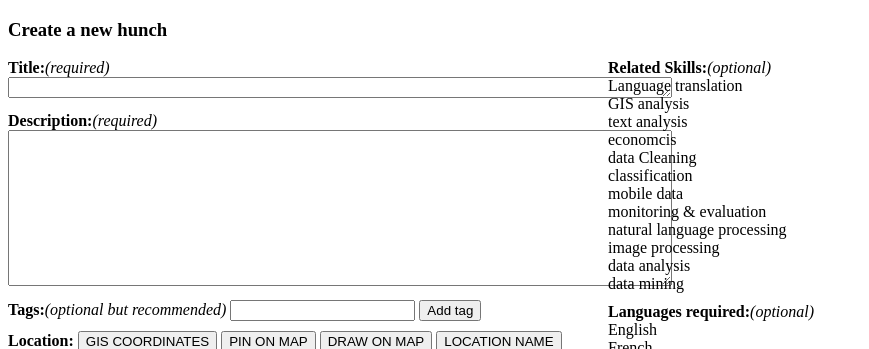
After one commit to global-pulse/HunchWorks, a Django app: template hunchworks/templates/createHunch.html in a window 1280 px wide. The commit adds this page. Shown: the top 349 px of the page, without its empty margins (0-869 px from the left). Run offline with Django 3.2, Linux system fonts and the light colour scheme; the template is opened without the code that fills it, so the values that code supplies are empty.

Commit message:
Created add a hunch page and add evidence pages. Add Evidence is not finished yet.

```diff
--- /dev/null
+++ b/hunchworks/templates/createHunch.html
@@ -0,0 +1,88 @@
+<?xml version='1.0' encoding='UTF-8'?>
+<!DOCTYPE html PUBLIC "-//W3C//DTD XHTML 1.0 Strict//EN"
+"http://www.w3.org/TR/xhtml1/DTD/xhtml1-strict.dtd">
+<html xmlns="http://www.w3.org/1999/xhtml">
+  <head>
+    <title>Create a Hunch</title>
+    <style type='text/css'>
+      #leftSide {
+        float: left;
+        clear: both;
+        width: 600px;
+        }
+      #rightSide {
+        float: left;
+      }
+      .divInput {
+        padding-bottom: 10px;
+      }
+      #relatedSkills, #languagesRequired{
+        padding-bottom: 10px;
+      }
+    </style>
+  </head>
+  <body>
+    <div id='page'>
+      <div id='header'>
+        <h3>Create a new hunch</h3>
+      </div>
+      <div id='contents'>
+		<div id='leftSide'>
+		  <div class='divInput'>
+			<b>Title:</b><em>(required)</em>
+			<textarea rows='1' cols='80'></textarea>
+		  </div>
+		  <div class='divInput'>
+			<b>Description:</b><em>(required)</em>
+			<textarea rows='10' cols='80'></textarea>
+		  </div>
+		  <div class='divInput'>
+			<b>Tags:</b><em>(optional but recommended)</em>
+			<input type='text' maxlength='40'>
+			<button type='button'>Add tag</button>
+			<div id='tagsAdded'></div>
+		  </div>
+		  <div class='divInput'>
+			<b>Location:</b>
+			<button type='button'>GIS COORDINATES</button>
+			<button type='button'>PIN ON MAP</button>
+			<button type='button'>DRAW ON MAP</button>
+			<button type='button'>LOCATION NAME</button>
+			<img src='googlemap' alt='googlemap' height='400px' width='580px'/>
+		  </div>
+		  <button type='button' onclick="location.href='addEvidence.html'">
+		    Next Step
+		  </button>
+		</div> <!-- end leftSide div -->
+		<div id='rightSide'>
+		  <div id='relatedSkills'>
+			<b>Related Skills:</b><em>(optional)</em>
+			<!-- The following are just place holders for now -->
+			<div>Language translation</div>
+			<div>GIS analysis</div>
+			<div>text analysis</div>
+			<div>economcis</div>
+			<div>data Cleaning</div>
+			<div>classification</div>
+			<div>mobile data</div>
+			<div>monitoring & evaluation</div>
+			<div>natural language processing</div>
+			<div>image processing</div>
+			<div>data analysis</div>
+			<div>data mining</div>
+		  </div>
+		  <div id='languagesRequired'>
+			<b>Languages required:</b><em>(optional)</em>
+			  <!-- The following are just place holders for now -->
+			<div>English</div>
+			<div>French</div>
+			<div>Arabic</div>
+			<div>Russian</div>
+			<div>Spanish</div>
+			<div>Chinese</div>
+		  </div>
+		</div> <!-- end rightSide div -->
+      </div>
+    </div> <!-- end page div -->
+  </body>
+</html>
--- a/hunchworks/templates/homepage.html
+++ b/hunchworks/templates/homepage.html
@@ -18,7 +18,10 @@
       </div>
     </div> <!-- end welcome div -->
     <div id='createHunch'>
-      Start a new Hunch! <button type='button'>Create a Hunch</button>
+      Start a new Hunch!
+      <button type='button' onclick="location.href='createHunch.html'">
+        Create a Hunch
+      </button>
     </div> <!-- end createHunch -->
     <div id='recentHunches'>
       <h3>Recent Hunch updates:</h3>
--- a/hunchworks/templates/profileStrict.html
+++ b/hunchworks/templates/profileStrict.html
@@ -155,7 +155,10 @@
         </div> <!-- end invite div -->
       </div> <!-- end leftSide div -->
       <div id='rightSide'>
-        <button id='createHunchButton' type='button'> Create a Hunch! </button>
+        <button id='createHunchButton' type='button'
+          onclick="location.href='createHunch.html'">
+          Create a Hunch!
+        </button>
         <!-- Link to the createHunch page -->
         <div id='complementaryDiv'>
           <h3>People with complementary skills</h3>
--- a/hunchworks/urls.py
+++ b/hunchworks/urls.py
@@ -35,6 +35,8 @@ urlpatterns = patterns(
   (r'^profileStrict', 'profile'),
   (r'^signup', 'signup'),
   (r'^signin', 'signin'),
+  (r'^createHunch', 'createHunch'),
+  (r'^addEvidence', 'HunchEvidence'),
   (r'^', 'index'),
 
 )
```
Also changed, not shown: hunchworks/templates/addEvidence.html (added, +46 -0 lines), hunchworks/views.py (+7 -0 lines).
